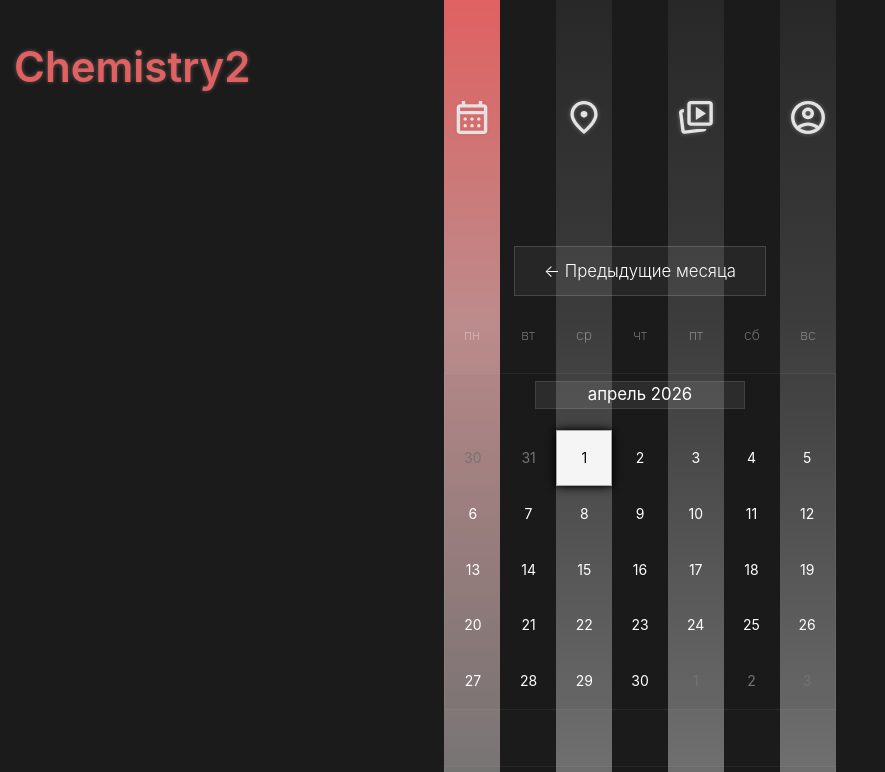
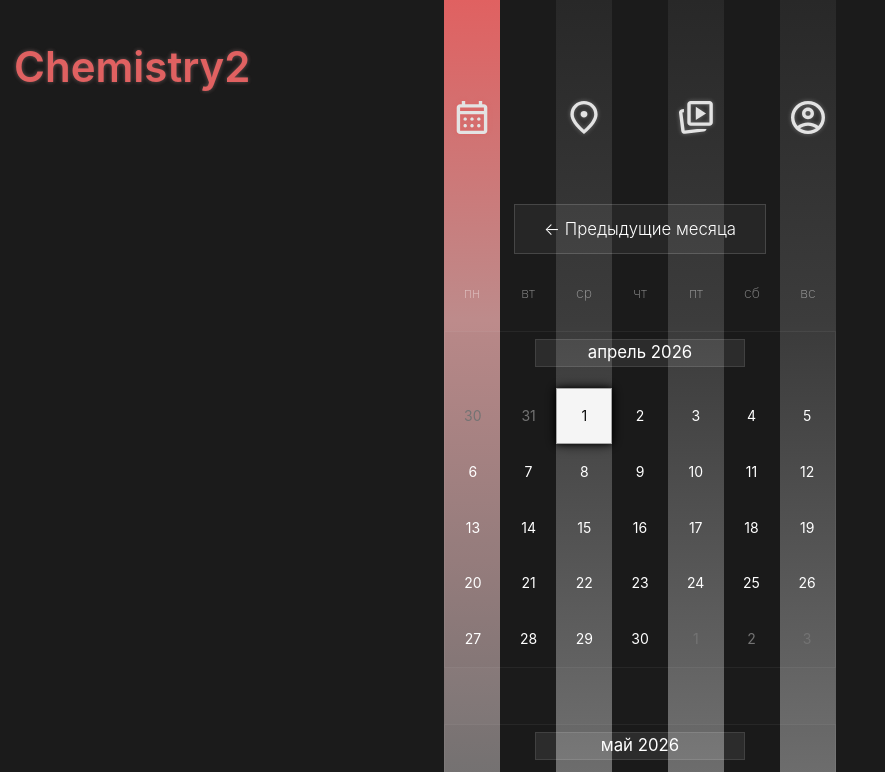
Before and after one commit to sayces/chemistry2, a Next.js app: page /calendar in a window 1280 px wide. Shown: the top 772 px of the page, without its empty margins (0-885 px from the left). Built offline with nearby package versions, Linux system fonts and the light colour scheme; a web font is replaced by a local one.

Commit message:
some changes for header and main compability

```diff
--- a/src/shared/components/header/header.module.scss
+++ b/src/shared/components/header/header.module.scss
@@ -18,7 +18,7 @@
   width: fit-content;
   position: relative;
   left: 50%;
-  top: 0.5rem;
+  top: 0;
   transform: translate(-50%);
 
   @media (min-width: $breakpoint-768) {
--- a/src/shared/components/main/Main.module.scss
+++ b/src/shared/components/main/Main.module.scss
@@ -8,6 +8,6 @@
   width: 100%;
   max-width: calc(var(--column-unit) * var(--columns-count) * 2 - var(--column-unit));
   margin: 0 auto;
-  padding-top: 6rem;
-  padding-bottom: 4rem;
+  padding-top: 3rem;
+  padding-bottom: 3rem;
 }
```
